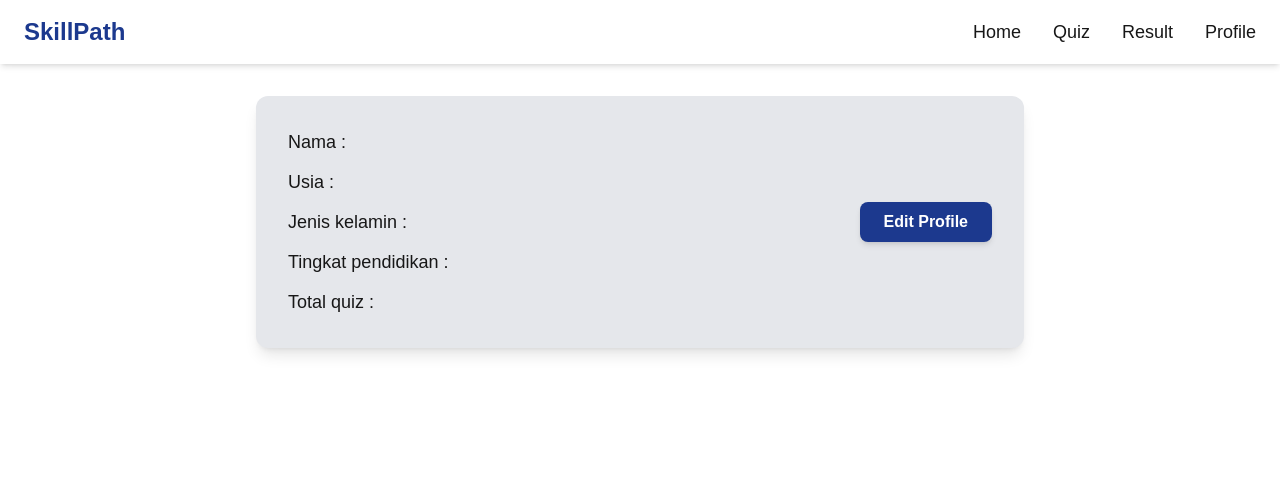
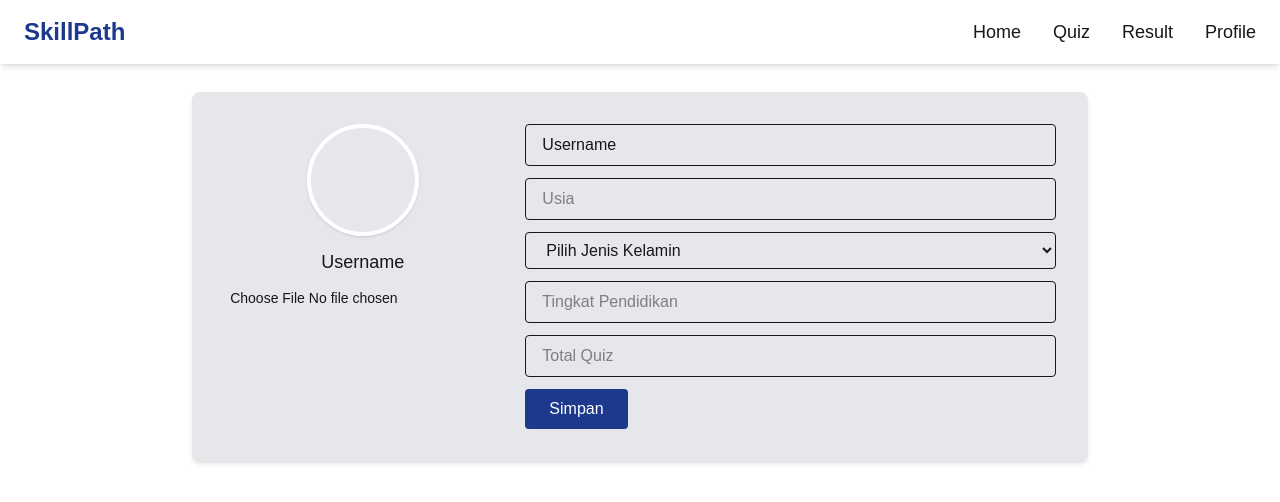
Before and after one commit to shairafathiya/SkillPath, a Next.js app: page /profile in a window 1280 px wide. Both pictures are taken after a click on the button "Edit Profile". Shown: the top 502 px of the page. Built offline with nearby package versions, Linux system fonts and the light colour scheme.

Commit message:
chore: merapihkan profile

```diff
--- a/src/app/daftar/page.tsx
+++ b/src/app/daftar/page.tsx
@@ -15,7 +15,7 @@ export default function Register() {
       <main className="flex flex-1 items-center justify-center relative">
         {/* Left Illustration */}
         <img
-          src="/illustration-left.png"
+          src="../img/Learning1.png"
           alt="Orang berjalan"
           className="absolute bottom-0 left-10 w-40 h-auto"
         />
--- a/src/app/page.tsx
+++ b/src/app/page.tsx
@@ -20,7 +20,7 @@ export default function Home() {
             dan memilih jalur pendidikan yang tepat untuk masa depan.
           </p>
           <button className="mt-6 bg-blue-900 text-white px-6 py-3 rounded shadow hover:bg-blue-800">
-           <Link href ="/login" >Mulai Test</Link>
+           <Link href ="/daftar" >Mulai Test</Link>
           </button>
         </div>
 
--- a/src/app/profile/page.tsx
+++ b/src/app/profile/page.tsx
@@ -1,35 +1,133 @@
+"use client";
+import { useState } from "react";
+
+
 export default function ProfilePage() {
+  const [profile, setProfile] = useState({
+    nama: "Username",
+    usia: "",
+    gender: "",
+    pendidikan: "",
+    totalQuiz: "",
+  });
+
+  const [isEditing, setIsEditing] = useState(false);
+  const [profilePic, setProfilePic] = useState("/img/Userpfp.png"); // default foto profil
+
+  const handleChange = (e: React.ChangeEvent<HTMLInputElement | HTMLSelectElement>) => {
+    setProfile({ ...profile, [e.target.name]: e.target.value });
+  };
+
+  const handleSubmit = (e: React.FormEvent) => {
+    e.preventDefault();
+    setIsEditing(false);
+  };
+
+  const handleImageChange = (e: React.ChangeEvent<HTMLInputElement>) => {
+    const file = e.target.files?.[0];
+    if (file) {
+      const imgUrl = URL.createObjectURL(file);
+      setProfilePic(imgUrl);
+    }
+  };
+
   return (
-      <main className="flex justify-center mt-24 px-4">
-        <div className="bg-gray-200 rounded-xl shadow-lg p-8 w-full max-w-3xl">
-          <div className="flex flex-col md:flex-row justify-between items-start md:items-center gap-6">
-            {/* Data Profile */}
-            <div className="space-y-3 text-lg">
-              <p>
-                <span className="font-medium">Nama</span> :
-              </p>
-              <p>
-                <span className="font-medium">Usia</span> :
-              </p>
-              <p>
-                <span className="font-medium">Jenis kelamin</span> :
-              </p>
-              <p>
-                <span className="font-medium">Tingkat pendidikan</span> :
-              </p>
-              <p>
-                <span className="font-medium">Total quiz</span> :
-              </p>
+    <div className="min-h-screen bg-white flex flex-col items-center mt-15">
+      {/* Profile Card */}
+      <div className="bg-gray-200 p-8 rounded-lg shadow-md w-full max-w-4xl mt-8 flex relative">
+
+        {/* Foto Profil */}
+        <div className="flex flex-col items-center w-1/3">
+          <img
+            src={profilePic}
+            alt="Profile"
+            className="w-28 h-28 rounded-full object-cover border-4 border-white shadow"
+          />
+          <p className="mt-3 font-medium text-lg">{profile.nama || "Username"}</p>
+          {isEditing && (
+            <input
+              type="file"
+              accept="image/*"
+              onChange={handleImageChange}
+              className="mt-3 text-sm"
+            />
+          )}
+        </div>
+
+        {/* Data Profil */}
+        <div className="w-2/3 pl-6">
+          {isEditing ? (
+            <form className="space-y-3" onSubmit={handleSubmit}>
+              <input
+                type="text"
+                name="nama"
+                placeholder="Nama"
+                value={profile.nama}
+                onChange={handleChange}
+                className="w-full px-4 py-2 rounded border"
+              />
+              <input
+                type="number"
+                name="usia"
+                placeholder="Usia"
+                value={profile.usia}
+                onChange={handleChange}
+                className="w-full px-4 py-2 rounded border"
+              />
+              <select
+                name="gender"
+                value={profile.gender}
+                onChange={handleChange}
+                className="w-full px-4 py-2 rounded border"
+              >
+                <option value="">Pilih Jenis Kelamin</option>
+                <option value="Laki-laki">Laki-laki</option>
+                <option value="Perempuan">Perempuan</option>
+              </select>
+              <input
+                type="text"
+                name="pendidikan"
+                placeholder="Tingkat Pendidikan"
+                value={profile.pendidikan}
+                onChange={handleChange}
+                className="w-full px-4 py-2 rounded border"
+              />
+              <input
+                type="number"
+                name="totalQuiz"
+                placeholder="Total Quiz"
+                value={profile.totalQuiz}
+                onChange={handleChange}
+                className="w-full px-4 py-2 rounded border"
+              />
+              <button
+                type="submit"
+                className="bg-blue-900 text-white px-6 py-2 rounded hover:bg-blue-800"
+              >
+                Simpan
+              </button>
+            </form>
+          ) : (
+            <div className="space-y-1">
+              <p><strong>Nama</strong> : {profile.nama}</p>
+              <p><strong>Usia</strong> : {profile.usia}</p>
+              <p><strong>Jenis Kelamin</strong> : {profile.gender}</p>
+              <p><strong>Tingkat Pendidikan</strong> : {profile.pendidikan}</p>
+              <p><strong>Total Quiz</strong> : {profile.totalQuiz}</p>
+            </div>
+          )}
         </div>
 
         {/* Tombol Edit */}
-            <div className="self-end md:self-center">
-              <button className="bg-blue-900 hover:bg-blue-700 text-white font-semibold py-2 px-6 rounded-lg shadow-md transition">
+        {!isEditing && (
+          <button
+            onClick={() => setIsEditing(true)}
+            className="absolute bottom-4 right-4 bg-blue-900 text-white px-4 py-2 rounded hover:bg-blue-800 flex items-center gap-2"
+          >
             Edit Profile
           </button>
+        )}
       </div>
     </div>
-        </div>
-      </main>
   );
 }
```
Also changed, not shown: public/img/Userpfp.png (added). Lines whose indentation alone changed are shown as unchanged.
